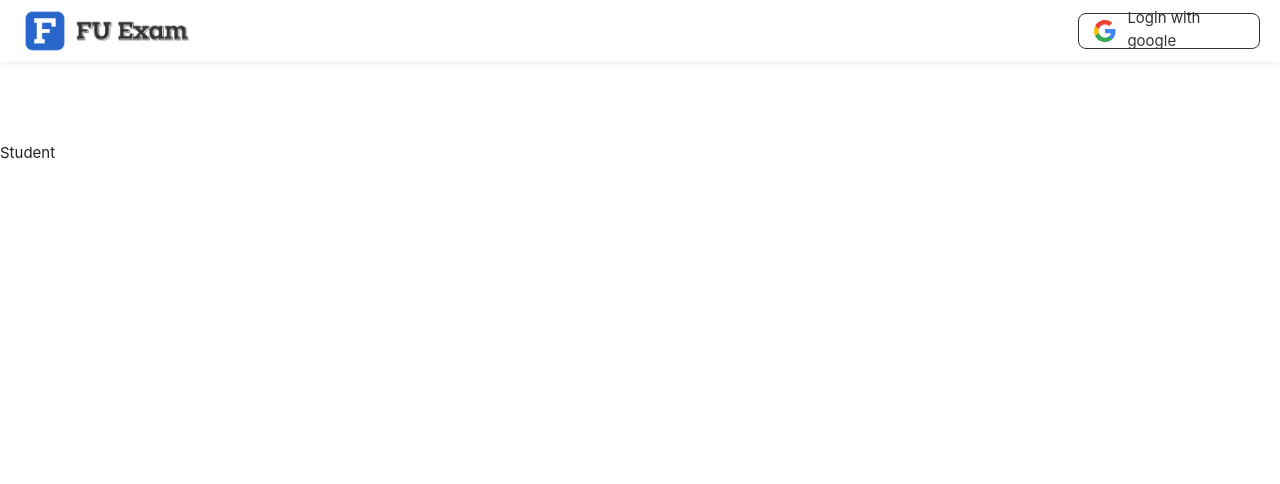
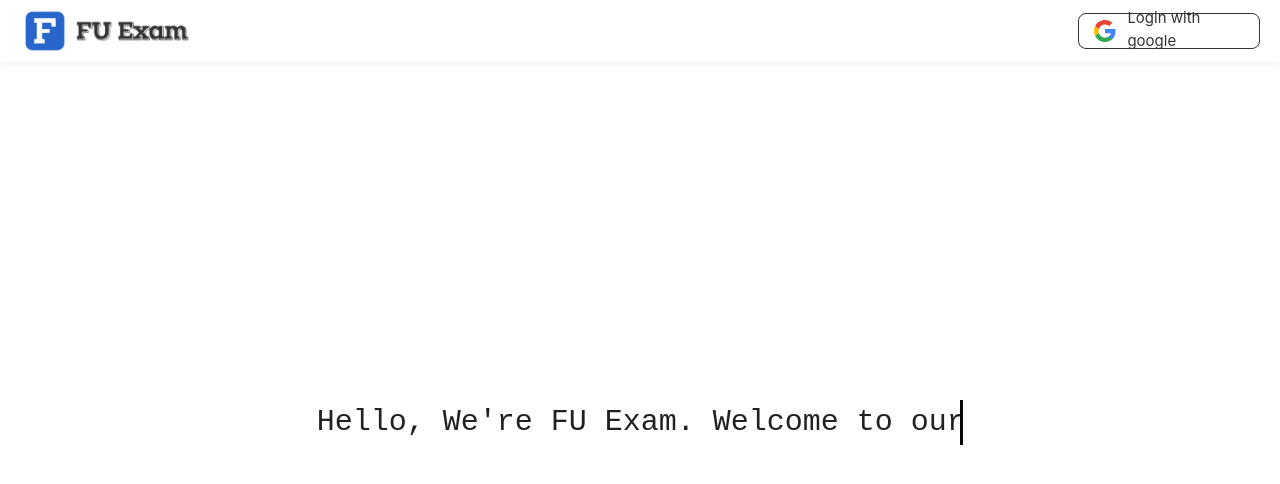
Before and after one commit to ngogiahuan/FU-Exam-Schedule, a React (Create React App) app in the folder fuexamschedule/: page / in a window 1280 px wide. Shown: the top 484 px of the page. Built offline with nearby package versions, Linux system fonts and the light colour scheme.

Commit message:
fix bug route

```diff
--- a/fuexamschedule/src/App.js
+++ b/fuexamschedule/src/App.js
@@ -11,7 +11,7 @@ function App() {
     <>
       <Navbar />
       <Routes>
-        <Route path='/' element={userProfile ? <Welcome /> : <Student />} />
+        <Route path='/' element={userProfile ? <Student /> : <Welcome />} />
       </Routes>
     </>
   );
```
